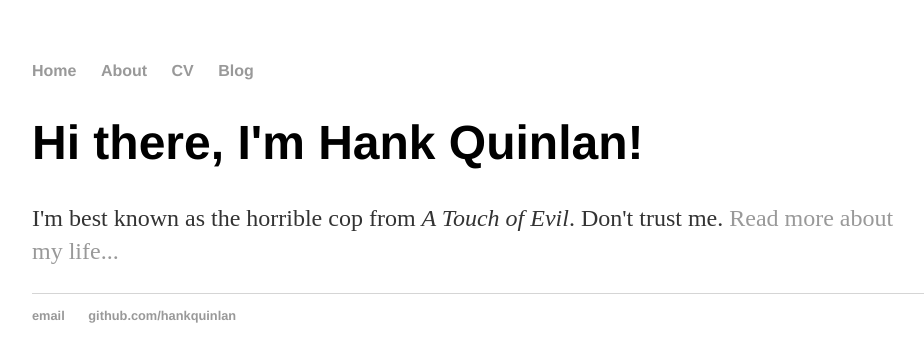
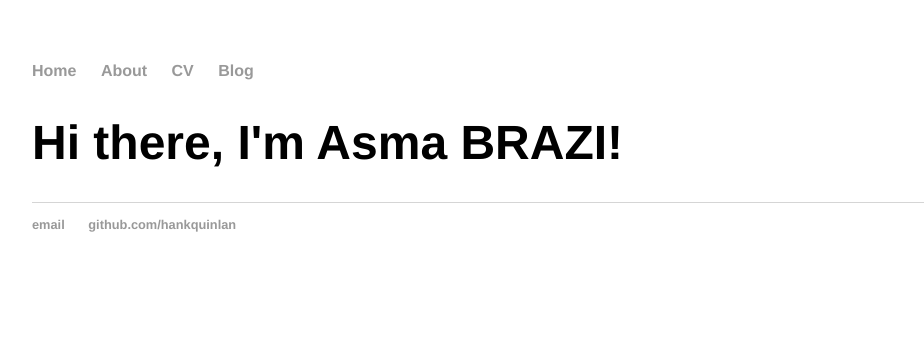
Before and after one commit to AsmaBRZ/asmabrz.github.io, a Jekyll site: the page built from index.html, in a window 1280 px wide. Shown: the top 362 px of the page, without its empty margins (160-1084 px from the left). Built offline with Jekyll 4.4.1, drawn with Linux system fonts in a browser that asks for light colours.

Commit message:
Update index.html

```diff
--- a/index.html
+++ b/index.html
@@ -1,9 +1,9 @@
 ---
 layout: default
-title: Hank Quinlan, Horrible Cop
+title: Asma BRAZI
 ---
 
 		<div class="blurb">
-			<h1>Hi there, I'm Hank Quinlan!</h1>
-			<p>I'm best known as the horrible cop from <em>A Touch of Evil</em>. Don't trust me. <a href="/about">Read more about my life...</a></p>
+			<h1>Hi there, I'm Asma BRAZI!</h1>
+
 		</div>
```
